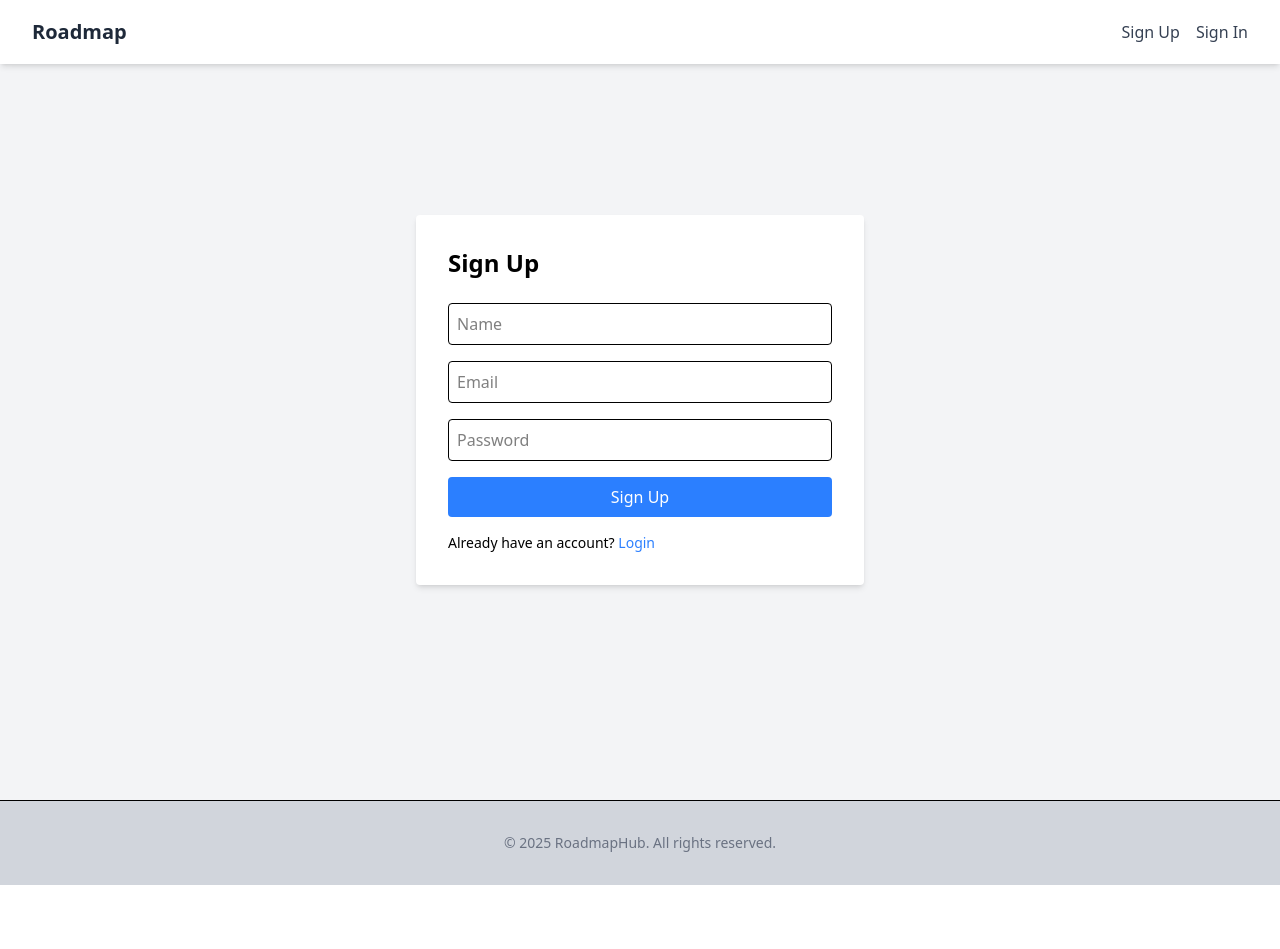
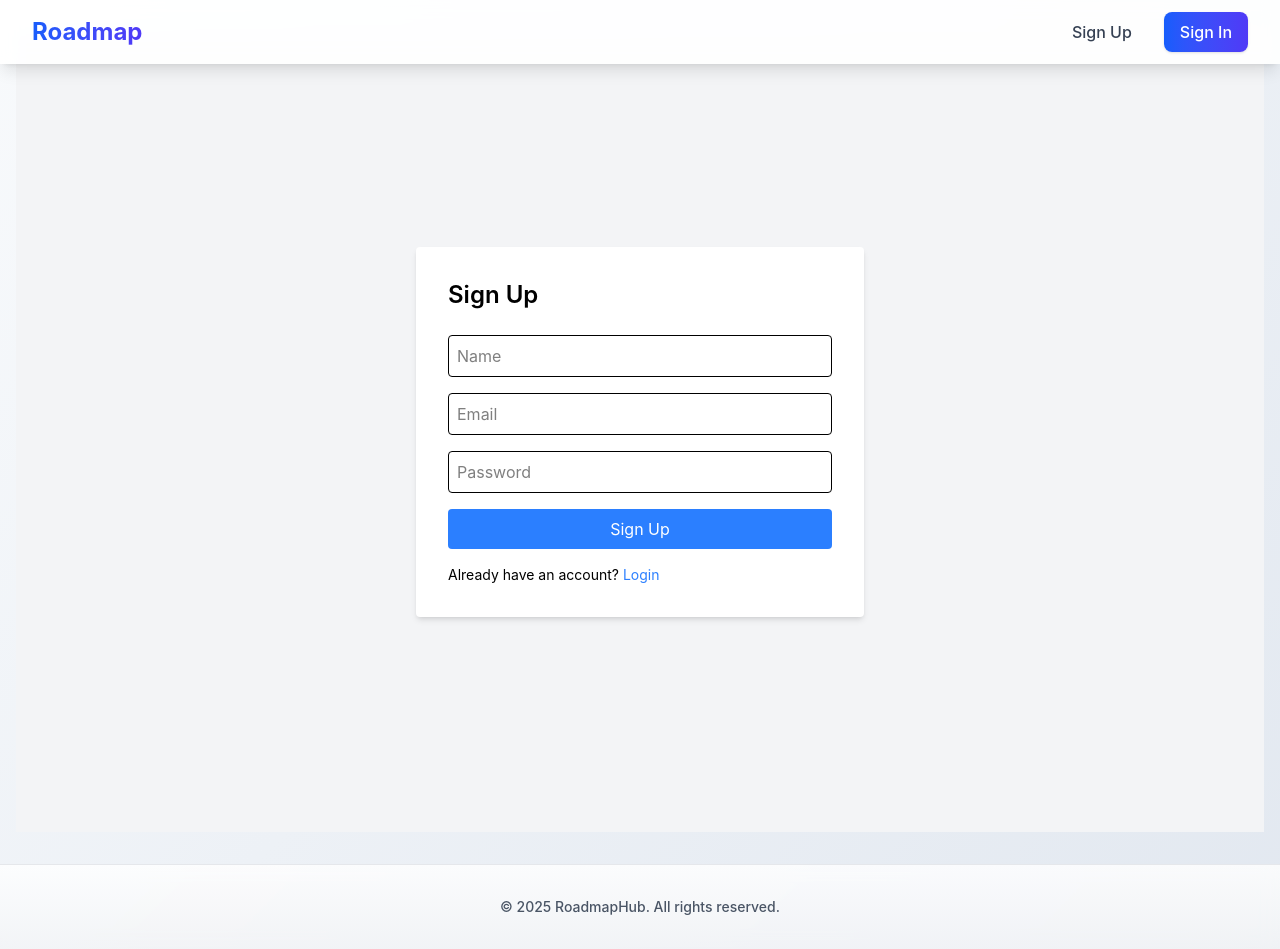
Before and after one commit to MdAthikhasan/roadmapapp-front-end, a React (Vite) app: page /sign_up in a window 1280 px wide. Before the commit the page ends 885 px from the top, so only its background shows below. Built offline with nearby package versions, Linux system fonts and the light colour scheme; no server answers.

Commit message:
ui updated

```diff
--- a/src/App.jsx
+++ b/src/App.jsx
@@ -1,19 +1,27 @@
 import { Outlet } from "react-router-dom";
+import { ToastContainer } from "react-toastify";
+import "react-toastify/dist/ReactToastify.css";
 import RoadmapFooter from "./components/footer/Footer";
 import Header from "./components/header/Header";
-import { ToastContainer } from "react-toastify";
-import "react-toastify/dist/ReactToastify.css";
 
 function App() {
   // const navigation = useNavigation();
   return (
-    <div>
+    <div className="min-h-screen flex flex-col">
       <Header />
 
-      <Outlet />
+      <main className="flex-grow container mx-auto px-4 py-8 max-w-7xl">
+        <Outlet />
+      </main>
 
       <RoadmapFooter />
-      <ToastContainer position="top-center" autoClose={3000} />
+      <ToastContainer
+        position="top-center"
+        autoClose={3000}
+        className="toast-container"
+        toastClassName="toast-item"
+        bodyClassName="toast-body"
+      />
     </div>
   );
 }
--- a/src/components/footer/Footer.jsx
+++ b/src/components/footer/Footer.jsx
@@ -1,8 +1,12 @@
 export default function RoadmapFooter() {
   return (
-    <footer className="bg-gray-300 text-black border-t font-medium text-lg py-8 px-4">
-      <div className="text-center text-gray-500 text-sm">
-        © {new Date().getFullYear()} RoadmapHub. All rights reserved.
+    <footer className="bg-gradient-to-b from-white/80 to-gray-100/80 backdrop-blur-sm border-t border-gray-200 py-8 px-4 mt-auto">
+      <div className="max-w-7xl mx-auto">
+        <div className="text-center">
+          <p className="text-gray-600 text-sm font-medium">
+            © {new Date().getFullYear()} RoadmapHub. All rights reserved.
+          </p>
+        </div>
       </div>
     </footer>
   );
--- a/src/components/header/Header.jsx
+++ b/src/components/header/Header.jsx
@@ -31,28 +31,31 @@ export default function Header() {
   };
 
   return (
-    <header className="bg-white shadow-md fixed top-0 left-0 right-0 z-50">
+    <header className="bg-white/90 backdrop-blur-sm shadow-lg fixed top-0 left-0 right-0 z-50">
       <div className="max-w-7xl mx-auto px-4 sm:px-6 lg:px-8">
         <div className="flex justify-between items-center h-16">
           {/* Logo */}
           <div className="flex-shrink-0">
-            <Link to="/" className="flex items-center gap-2">
-              <span className="text-xl font-bold text-gray-800">Roadmap</span>
+            <Link to="/" className="flex items-center gap-2 group">
+              <span className="text-2xl font-bold bg-gradient-to-r from-blue-600 to-indigo-600 bg-clip-text text-transparent group-hover:from-blue-500 group-hover:to-indigo-500 transition-all duration-300">
+                Roadmap
+              </span>
             </Link>
           </div>
 
+          {/* Desktop menu */}
           <div className="hidden md:flex items-center space-x-4">
             {!state.token ? (
               <>
                 <Link
                   to="/sign_up"
-                  className="text-gray-700 hover:text-blue-600 font-medium"
+                  className="px-4 py-2 rounded-lg text-gray-700 hover:text-blue-600 font-medium hover:bg-blue-50 transition-all duration-300"
                 >
                   Sign Up
                 </Link>
                 <Link
                   to="/sign_in"
-                  className="text-gray-700 hover:text-blue-600 font-medium"
+                  className="px-4 py-2 rounded-lg bg-gradient-to-r from-blue-600 to-indigo-600 text-white hover:from-blue-700 hover:to-indigo-700 font-medium transition-all duration-300 shadow-sm hover:shadow"
                 >
                   Sign In
                 </Link>
@@ -60,63 +63,102 @@ export default function Header() {
             ) : (
               <button
                 onClick={logoutHandler}
-                className="bg-gray-500 text-white px-4 py-1 rounded hover:bg-red-500 font-medium cursor-pointer"
+                className="px-4 py-2 rounded-lg bg-gradient-to-r from-red-500 to-red-600 text-white hover:from-red-600 hover:to-red-700 font-medium transition-all duration-300 shadow-sm hover:shadow"
               >
                 Logout
               </button>
             )}
           </div>
 
+          {/* Mobile menu button */}
           <div className="md:hidden">
             <button
               onClick={() =>
                 setState((prev) => ({ ...prev, menuOpen: !prev.menuOpen }))
               }
-              className="text-gray-700 focus:outline-none"
+              className="inline-flex items-center justify-center p-2 rounded-lg text-gray-700 hover:text-blue-600 hover:bg-blue-50 focus:outline-none focus:ring-2 focus:ring-blue-500/50 transition-all duration-300"
+              aria-expanded={state.menuOpen}
             >
+              <span className="sr-only">Open main menu</span>
+              {state.menuOpen ? (
                 <svg
                   className="h-6 w-6"
                   fill="none"
+                  viewBox="0 0 24 24"
+                  strokeWidth="2"
                   stroke="currentColor"
-                strokeWidth="2"
-                viewBox="0 0 24 24"
+                  aria-hidden="true"
+                >
+                  <path
                     strokeLinecap="round"
                     strokeLinejoin="round"
+                    d="M6 18L18 6M6 6l12 12"
+                  />
+                </svg>
+              ) : (
+                <svg
+                  className="h-6 w-6"
+                  fill="none"
+                  viewBox="0 0 24 24"
+                  strokeWidth="2"
+                  stroke="currentColor"
+                  aria-hidden="true"
                 >
-                <path d="M4 6h16M4 12h16M4 18h16" />
+                  <path
+                    strokeLinecap="round"
+                    strokeLinejoin="round"
+                    d="M4 6h16M4 12h16M4 18h16"
+                  />
                 </svg>
+              )}
             </button>
           </div>
         </div>
       </div>
 
-      {state.menuOpen && (
-        <div className="md:hidden px-4 pb-4">
+      {/* Mobile menu */}
+      <div
+        className={`md:hidden transition-all duration-300 ease-in-out ${
+          state.menuOpen
+            ? "max-h-48 opacity-100"
+            : "max-h-0 opacity-0 overflow-hidden"
+        }`}
+      >
+        <div className="px-4 py-3 space-y-3 bg-gray-50/90 backdrop-blur-sm border-t border-gray-200">
           {!state.token ? (
-            <>
+            <div className="flex flex-col space-y-2">
               <Link
                 to="/sign_up"
-                className="text-gray-700 hover:text-blue-600 font-medium"
+                className="block w-full px-4 py-2 text-center rounded-lg text-gray-700 hover:text-blue-600 font-medium hover:bg-blue-50 transition-all duration-300"
+                onClick={() =>
+                  setState((prev) => ({ ...prev, menuOpen: false }))
+                }
               >
                 Sign Up
               </Link>
               <Link
                 to="/sign_in"
-                className="text-gray-700 hover:text-blue-600 font-medium"
+                className="block w-full px-4 py-2 text-center rounded-lg text-gray-700 hover:text-blue-600 font-medium hover:bg-blue-50 transition-all duration-300"
+                onClick={() =>
+                  setState((prev) => ({ ...prev, menuOpen: false }))
+                }
               >
                 Sign In
               </Link>
-            </>
+            </div>
           ) : (
             <button
-              onClick={logoutHandler}
-              className="bg-gray-500 text-white px-4 py-1 rounded hover:bg-red-600 font-medium"
+              onClick={() => {
+                logoutHandler();
+                setState((prev) => ({ ...prev, menuOpen: false }));
+              }}
+              className="w-full px-4 py-2 rounded-lg bg-gradient-to-r from-red-500 to-red-600 text-white hover:from-red-600 hover:to-red-700 font-medium transition-all duration-300 shadow-sm hover:shadow"
             >
               Logout
             </button>
           )}
         </div>
-      )}
+      </div>
     </header>
   );
 }
--- a/src/components/ui/Button.jsx
+++ b/src/components/ui/Button.jsx
@@ -1,17 +1,14 @@
-export function Button({
-  children,
-  size = "md",
-  variant = "solid",
-  ...props
-}) {
-  const base = "rounded px-4 py-2 font-medium focus:outline-none";
+export function Button({ children, size = "md", variant = "solid", ...props }) {
+  const base =
+    "rounded-lg font-medium focus:outline-none focus:ring-2 focus:ring-offset-2 focus:ring-blue-500 transition-all duration-300 transform hover:button-hover disabled:opacity-50 disabled:cursor-not-allowed";
   const sizes = {
-    sm: "text-sm px-2 py-1",
-    md: "text-base",
+    sm: "text-sm px-3 py-1.5",
+    md: "text-base px-4 py-2",
   };
   const variants = {
-    solid: "bg-blue-600 text-white hover:bg-blue-700",
-    link: "bg-transparent text-blue-600 hover:underline",
+    solid:
+      "bg-gradient-to-r from-blue-600 to-indigo-600 text-white hover:from-blue-700 hover:to-indigo-700 shadow-md",
+    link: "bg-transparent text-blue-600 hover:text-blue-700 hover:bg-blue-50 px-3",
   };
   return (
     <button
--- a/src/components/ui/Input.jsx
+++ b/src/components/ui/Input.jsx
@@ -1,12 +1,11 @@
-import React from "react";
-
 export function Input(props) {
   return (
     <input
       {...props}
-      className={`w-full border border-gray-300 rounded px-3 py-2 focus:outline-none focus:ring focus:border-blue-500 ${
-        props.className || ""
-      }`}
+      className={`w-full border border-gray-200 rounded-lg px-4 py-2.5 text-gray-700 bg-white/50 backdrop-blur-sm
+        focus:outline-none focus:ring-2 focus:ring-blue-500/50 focus:border-blue-500
+        placeholder:text-gray-400 transition-all duration-300
+        hover:border-gray-300 ${props.className || ""}`}
     />
   );
 }
--- a/src/index.css
+++ b/src/index.css
@@ -1,8 +1,36 @@
 @import "tailwindcss";
+@import url("https://fonts.googleapis.com/css2?family=Inter:wght@300;400;500;600;700&display=swap");
+
 :root {
-  --bg: #f9fafb;
-  --text: #111827;
-  --font-inter: inter;
-  --bg-gray: #f3f4f6;
+  --bg: #f8fafc;
+  --text: #0f172a;
+  --font-inter: "Inter", sans-serif;
+  --bg-gray: #f1f5f9;
   --bg-white: #ffffff;
+  --primary: #3b82f6;
+  --primary-dark: #2563eb;
+  --secondary: #64748b;
 }
+
+body {
+  background: linear-gradient(135deg, var(--bg) 0%, #e2e8f0 100%);
+  min-height: 100vh;
+  font-family: var(--font-inter);
+}
+
+/* Add smooth transitions */
+* {
+  transition: all 0.2s ease-in-out;
+}
+
+/* Card hover effects */
+.card-hover {
+  transform: translateY(-3px);
+  box-shadow: 0 10px 20px rgba(0, 0, 0, 0.1);
+}
+
+/* Button hover effects */
+.button-hover {
+  transform: translateY(-1px);
+  box-shadow: 0 4px 6px rgba(0, 0, 0, 0.1);
+}
```
Also changed, not shown: src/components/ui/Card.jsx (+28 -14 lines). Lines whose indentation alone changed are shown as unchanged.
